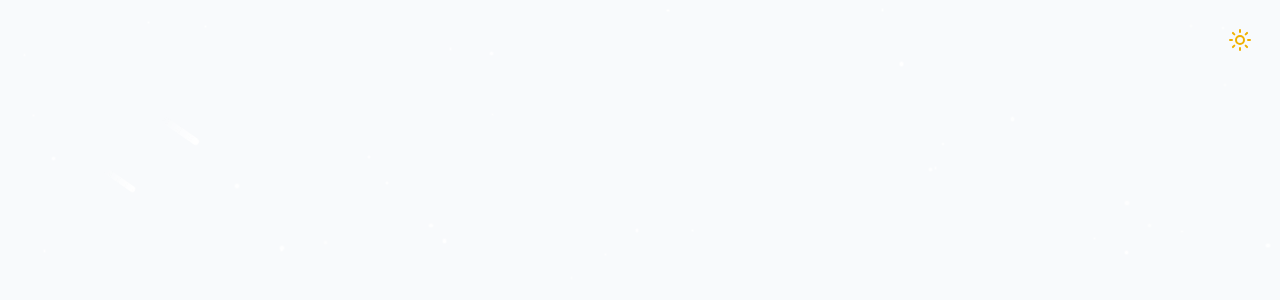
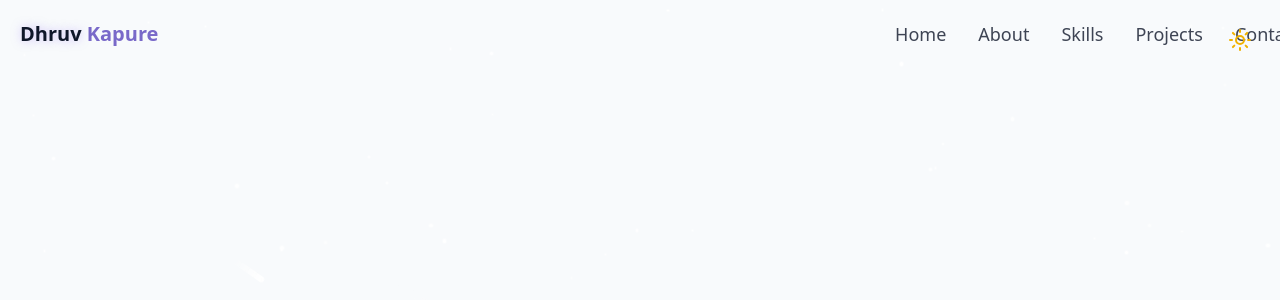
Before and after one commit to Dhruv0551/My-Portfolio, a React (Vite) app: page / in a window 1280 px wide. Shown: the top 300 px of the page. Built offline with nearby package versions, Linux system fonts and the light colour scheme.

Commit message:
fixations

```diff
--- a/src/components/Navbar.jsx
+++ b/src/components/Navbar.jsx
@@ -1,6 +1,6 @@
-import React from "react";
+import React, { useEffect } from "react";
+import { cn } from "@/lib/utils";
 
-function Navbar() {
 const navItems = [
   { name: "Home", href: "#home" },
   { name: "About", href: "#about" },
@@ -9,7 +9,53 @@ function Navbar() {
   { name: "Contact", href: "#contact" },
 ];
 
-  return <div></div>;
+function Navbar() {
+  const [isScrolled, setIsScrolled] = React.useState(false);
+
+  useEffect(() => {
+    const handleScroll = () => {
+      if (window.scrollY > 50) {
+        setIsScrolled(true);
+      } else {
+        setIsScrolled(false);
+      }
+    };
+    window.addEventListener("scroll", handleScroll);
+    return () => {
+      window.removeEventListener("scroll", handleScroll);
+    };
+  }, []);
+
+  return (
+    <nav
+      className={cn(
+        "fixed w-full z-40 transition-all duration-300",
+        isScrolled ? "py-3 bg-background/80 backdrop-blur-md shadow-xs" : "py-5"
+      )}
+    >
+      <div className="container flex items-center justify-between ml-5">
+        <a
+          href="#hero"
+          className="text-xl font-bold text-primary flex items-center"
+        >
+          <span className="relative z-10">
+            <span className="text-glow text-foreground">Dhruv</span> Kapure
+          </span>
+        </a>
+        {/* desktop version */}
+        <div className="hidden md:flex space-x-8 text-lg text-foreground">
+          {navItems.map((item) => (
+            <a
+              href={item.href}
+              className="text-foreground/80 hover:text-primary transition-colors duration-300"
+            >
+              {item.name}
+            </a>
+          ))}
+        </div>
+      </div>
+    </nav>
+  );
 }
 
 export default Navbar;
--- a/src/index.css
+++ b/src/index.css
@@ -125,7 +125,7 @@
 
 @utility text-glow{
   @apply relative;
-  text-shadow: 0 0 2px rgba(167, 139, 250, 0.5);
+  text-shadow: 0 0 10px rgba(167, 139, 250, 0.5);
 }
 
 
```
Lines whose indentation alone changed are shown as unchanged.
